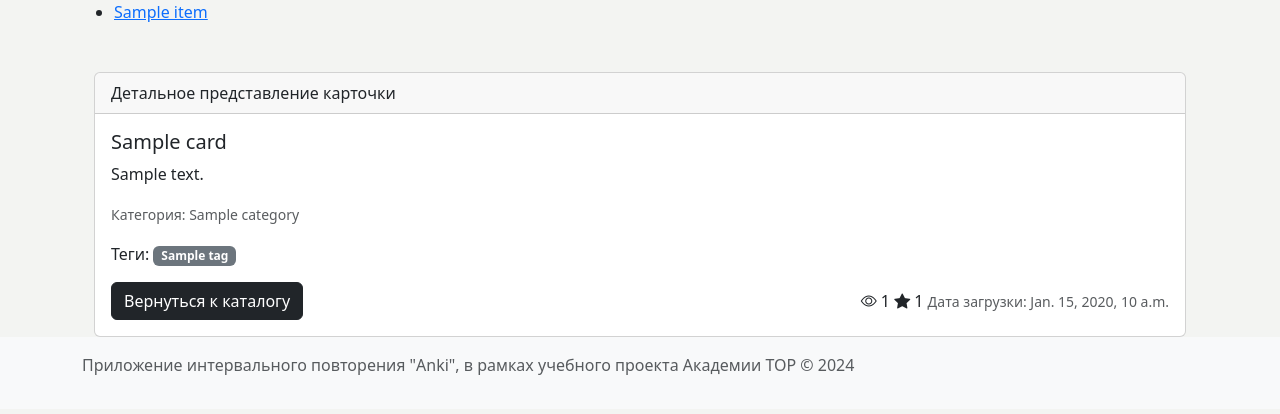
After one commit to VladimirMonin/django_329, a Django app: template cards/templates/cards/card_detail.html in a window 1280 px wide. The commit adds this page. Shown: the top 414 px of the page. Run offline with Django 3.2, Linux system fonts and the light colour scheme; the template is opened without the code that fills it: most values are stand-ins (such as "Sample title", 1, 10 or a date in 2020); some libraries are stand-ins or nearby versions.

Commit message:
hw_36: краткое и детальное представление карточек

```diff
--- /dev/null
+++ b/cards/templates/cards/card_detail.html
@@ -0,0 +1,31 @@
+{% extends 'base.html' %}
+{% block content %}
+<!-- Детальное представление карточки cards/templates/cards/detail_card.html
+ расширяет базовый шаблон base.html -->
+<div class="container mt-5">
+  <div class="card">
+    <div class="card-header">
+      Детальное представление карточки
+    </div>
+    <div class="card-body">
+      <h5 class="card-title">{{ card.question }}</h5>
+      <p class="card-text">{{ card.answer }}</p>
+      <p class="card-text"><small class="text-muted">Категория: {{ card.category }}</small></p>
+      <p class="card-text">
+        Теги:
+        {% for tag in card.tags %}
+          <span class="badge bg-secondary">{{ tag }}</span>
+        {% endfor %}
+      </p>
+      <div class="d-flex justify-content-between align-items-center mt-3">
+        <a href="{% url 'catalog' %}" class="btn btn-dark">Вернуться к каталогу</a>
+        <div>
+          <i class="bi bi-eye"></i> {{ card.views_count }}
+          <i class="bi bi-star-fill"></i> {{ card.favorites_count }}
+          <small class="text-muted">Дата загрузки: {{ card.upload_date }}</small>
+        </div>
+      </div>
+    </div>
+  </div>
+</div>
+{% endblock %}
--- a/cards/templates/cards/include/card_preview.html
+++ b/cards/templates/cards/include/card_preview.html
@@ -8,7 +8,6 @@
     </div>
     <div class="col-md-8">
       <div class="card-body">
-
         <h5 class="card-title">{{ card.question }}</h5>
         <p class="card-text">{{ card.answer|truncatechars:100 }}</p>
         <p class="card-text"><small class="text-muted">Категория: {{ card.category }}</small></p>
@@ -23,6 +22,8 @@
           <div>
             <i class="bi bi-eye"></i> {{ card.views_count }}
             <i class="bi bi-star-fill"></i> {{ card.favorites_count }}
+            <!-- Кнопка детального представления -->
+            <a href="{% url 'detail_card_by_id' card.id_card %}" class="btn btn-dark btn-sm" role="button">Подробнее</a>
           </div>
         </div>
       </div>
--- a/templates/base.html
+++ b/templates/base.html
@@ -40,21 +40,27 @@
   </head>
   <body>
     <header>
+  <div class="container">
     <nav>{% include "include/nav_menu.html" %}</nav>
+  </div>
 </header>
+
+    <!-- Блок контента -->
   <main>
-      <!-- Блок контента -->
+  <div class="container mt-3">
     {% block content %} {% endblock %}
+  </div>
 </main>
+
     <!-- Блок подвала -->
-    <footer>
-      <p class="copyright">
-        Приложение интервального повторения "Anki", в рамках учебного проекта
-        Академии TOP © 2024
-      </p>
-      <!-- Блок для кастомного футера -->
-      {% block footer %} {% endblock %}
+    <footer class="footer mt-auto py-3 bg-light">
+  <div class="container">
+    {% block footer %}
+      <p class="text-muted">Приложение интервального повторения "Anki", в рамках учебного проекта Академии TOP © 2024</p>
+    {% endblock %}
+  </div>
 </footer>
+
 
     <!-- СКРИПТЫ! -->
 
```
Also changed, not shown: cards/views.py (+6 -2 lines). Lines whose indentation alone changed are shown as unchanged.
